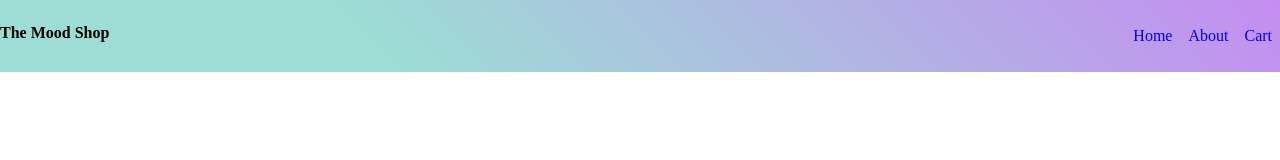
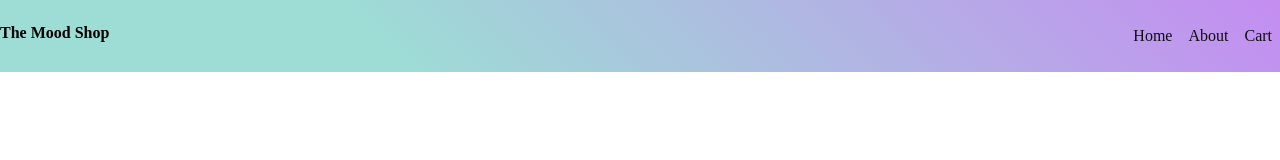
Before and after one commit to JaiaB/mood-shop, a plain HTML site: page index.html in a window 1280 px wide. Drawn offline with Linux system fonts and the light colour scheme; a web font is replaced by a local one.

Commit message:
changed nav links color

```diff
--- a/styles.css
+++ b/styles.css
@@ -32,4 +32,5 @@ body {
     display: block;
     padding: 0.5em;
     text-decoration: none;
+    color: rgb(16, 12, 21);
 }
```
